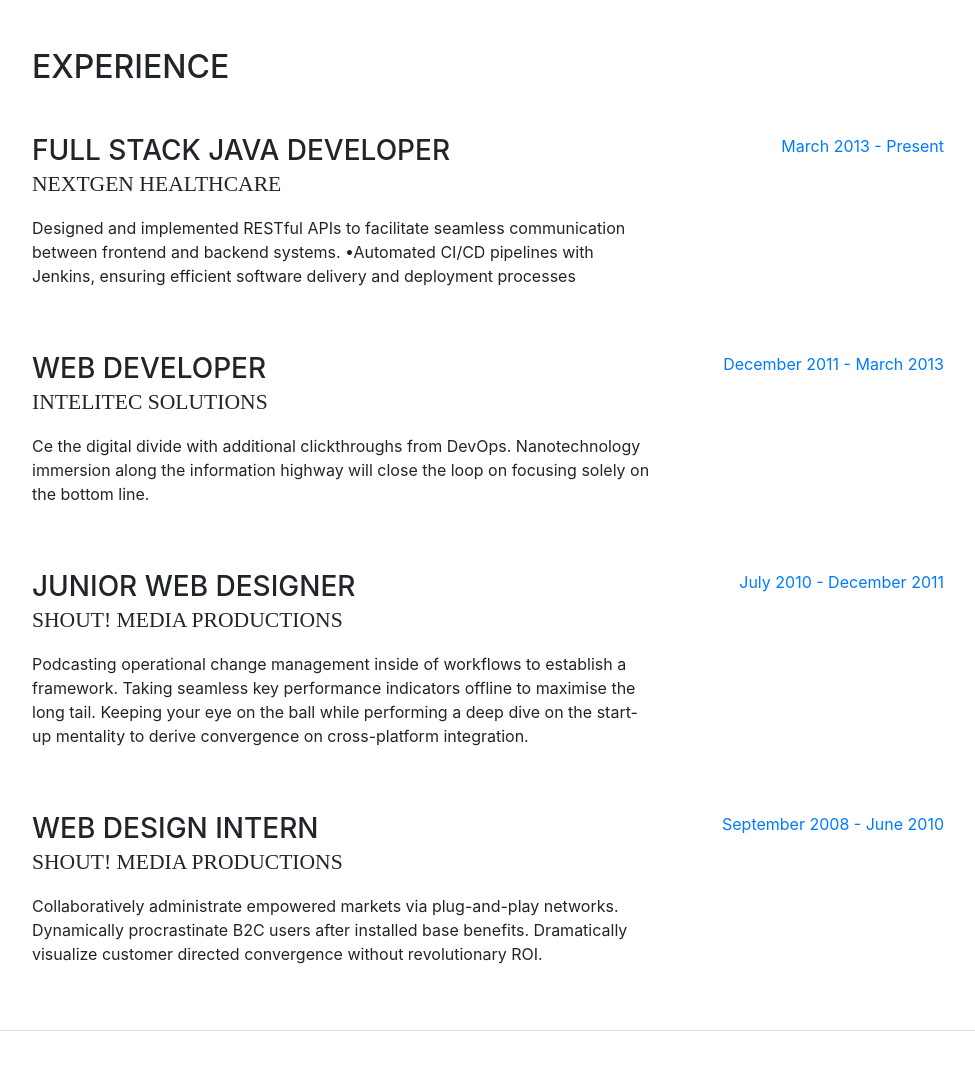
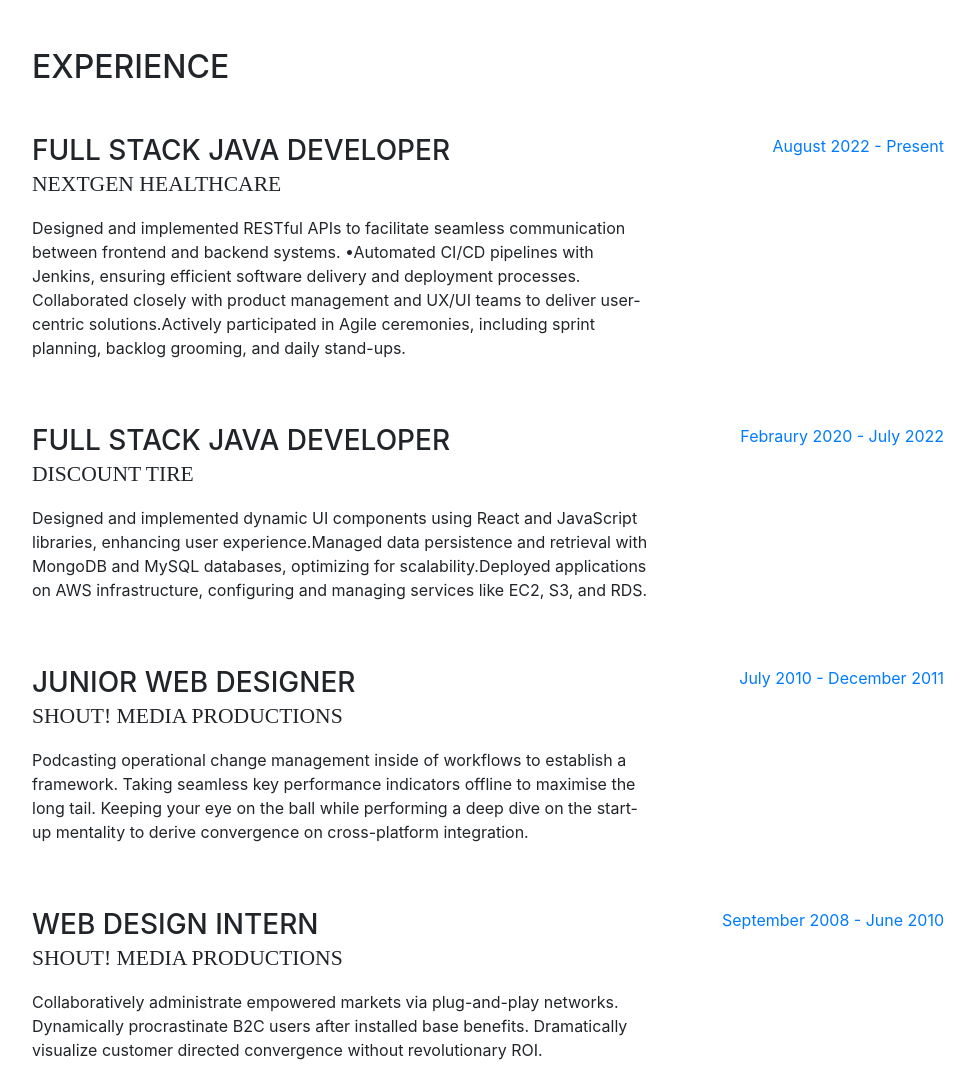
Before and after one commit to BhargavSriram45/Bhargav.github.io, a website with bundled scripts: page index.html in a window 1280 px wide. Shown: the part 800-1881 px from the top of the page, without its empty margins (288-1263 px from the left). Built offline with nearby package versions, Linux system fonts and the light colour scheme; a web font is replaced by a local one.

Commit message:
Update index.html

```diff
--- a/index.html
+++ b/index.html
@@ -71,7 +71,7 @@
           <div class="subheading mb-5">691 idlewild Circle · Birmingham, AL 35205 · (205) 538 3436 ·
             <a href="mailto:name@email.com">cherukuribhargav45@email.com</a>
           </div>
-          <p class="mb-5"> Accomplished Full Stack Java Developer with experience in designing, developing, and deploying enterprise-grade applications. Demonstrated expertise in leading the development and maintenance of complex full-stack applications, ensuring scalability, reliability, and high performance. Skilled in designing and implementing RESTful APIs to facilitate seamless communication between frontend and backend systems.</p>
+          <p class="mb-5"> Accomplished Full Stack Java Developer with experience in designing, developing, and deploying enterprise-grade applications. Demonstrated expertise in leading the development and maintenance of complex full-stack applications, ensuring scalability, reliability, and high performance. Skilled in designing and implementing RESTful APIs to facilitate seamless communication between frontend and backend systems.Proficient in containerization and orchestration with Docker and Kubernetes, streamlining deployment processes and enhancing scalability. Strong background in automating CI/CD pipelines with Jenkins, enabling continuous integration and delivery of software updates.</p>
           <ul class="list-inline list-social-icons mb-0">
             <li class="list-inline-item">
               <a href="#">
@@ -117,21 +117,21 @@
             <div class="resume-content mr-auto">
               <h3 class="mb-0">Full Stack Java Developer</h3>
               <div class="subheading mb-3">NextGen Healthcare</div>
-              <p>Designed and implemented RESTful APIs to facilitate seamless communication between frontend and backend systems. •Automated CI/CD pipelines with Jenkins, ensuring efficient software delivery and deployment processes</p>
+              <p>Designed and implemented RESTful APIs to facilitate seamless communication between frontend and backend systems. •Automated CI/CD pipelines with Jenkins, ensuring efficient software delivery and deployment processes. Collaborated closely with product management and UX/UI teams to deliver user-centric solutions.Actively participated in Agile ceremonies, including sprint planning, backlog grooming, and daily stand-ups.</p>
             </div>
             <div class="resume-date text-md-right">
-              <span class="text-primary">March 2013 - Present</span>
+              <span class="text-primary">August 2022 - Present</span>
             </div>
           </div>
 
           <div class="resume-item d-flex flex-column flex-md-row mb-5">
             <div class="resume-content mr-auto">
-              <h3 class="mb-0">Web Developer</h3>
-              <div class="subheading mb-3">Intelitec Solutions</div>
-              <p>Ce the digital divide with additional clickthroughs from DevOps. Nanotechnology immersion along the information highway will close the loop on focusing solely on the bottom line.</p>
+              <h3 class="mb-0">Full Stack Java Developer</h3>
+              <div class="subheading mb-3">Discount Tire</div>
+              <p>Designed and implemented dynamic UI components using React and JavaScript libraries, enhancing user experience.Managed data persistence and retrieval with MongoDB and MySQL databases, optimizing for scalability.Deployed applications on AWS infrastructure, configuring and managing services like EC2, S3, and RDS.</p>
             </div>
             <div class="resume-date text-md-right">
-              <span class="text-primary">December 2011 - March 2013</span>
+              <span class="text-primary">Febraury 2020 - July 2022</span>
             </div>
           </div>
 
```
